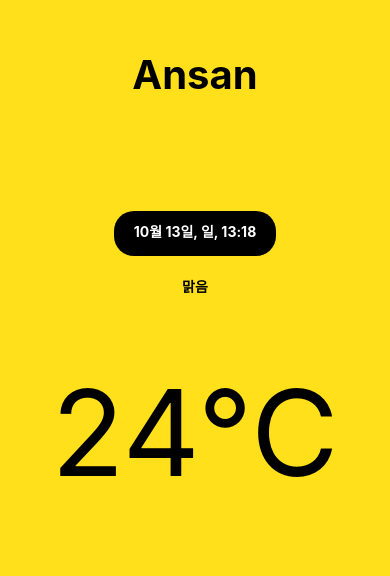
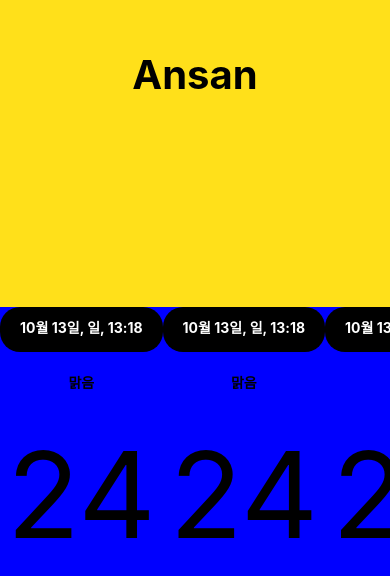
Before and after one commit to Macaron1556/RN_weather_app, a React Native app: screen / in a window 390 px wide. Shown: the top 576 px of the page. Built offline with nearby package versions, Linux system fonts and the light colour scheme.

Commit message:
Scroll View 반영

```diff
--- a/App.js
+++ b/App.js
@@ -1,5 +1,5 @@
 import { StatusBar } from 'expo-status-bar';
-import { StyleSheet, Text, View, Button } from 'react-native';
+import { StyleSheet, Text, View, Button, ScrollView } from 'react-native';
 import React, {useState} from 'react';
 
 
@@ -9,15 +9,44 @@
         <View style = {styles.cityCon}>
             <Text style = {styles.city}>Ansan</Text>
         </View>
-        <View style = {styles.weatherCon}>
-            <View style={styles.day}>
-                <Text style = {styles.regDate}>10월 13일, 일, 13:18</Text>
-                <Text style = {styles.desc}>맑음</Text>
+        <ScrollView horizontal contentContainerStyle={styles.weather}>
+            <View style = {styles.weatherInner}>
+                <View style={styles.day}>
+                    <Text style = {styles.regDate}>10월 13일, 일, 13:18</Text>
+                    <Text style = {styles.desc}>맑음</Text>
+                </View>
+                <View style = {styles.tempCon}>
+                    <Text style = {styles.temp}>24</Text>
+                </View>
             </View>
-            <View style = {styles.tempCon}>
-                <Text style = {styles.temp}>24°C</Text>
+            <View style = {styles.weatherInner}>
+                <View style={styles.day}>
+                    <Text style = {styles.regDate}>10월 13일, 일, 13:18</Text>
+                    <Text style = {styles.desc}>맑음</Text>
+                </View>
+                <View style = {styles.tempCon}>
+                    <Text style = {styles.temp}>24</Text>
+                </View>
             </View>
-        </View>
+            <View style = {styles.weatherInner}>
+                <View style={styles.day}>
+                    <Text style = {styles.regDate}>10월 13일, 일, 13:18</Text>
+                    <Text style = {styles.desc}>맑음</Text>
+                </View>
+                <View style = {styles.tempCon}>
+                    <Text style = {styles.temp}>24</Text>
+                </View>
+            </View>
+            <View style = {styles.weatherInner}>
+                <View style={styles.day}>
+                    <Text style = {styles.regDate}>10월 13일, 일, 13:18</Text>
+                    <Text style = {styles.desc}>맑음</Text>
+                </View>
+                <View style = {styles.tempCon}>
+                    <Text style = {styles.temp}>24</Text>
+                </View>
+            </View>
+        </ScrollView>
         <StatusBar style="auto" />
     </View>
   );
@@ -39,7 +68,10 @@
         textAlign: "center",
         fontWeight: "bold",
     },
-    weatherCon: {
+    weather: {
+        backgroundColor: "blue",
+    },
+    weatherInner: {
         flex: 3,
     },
     day: {
```
